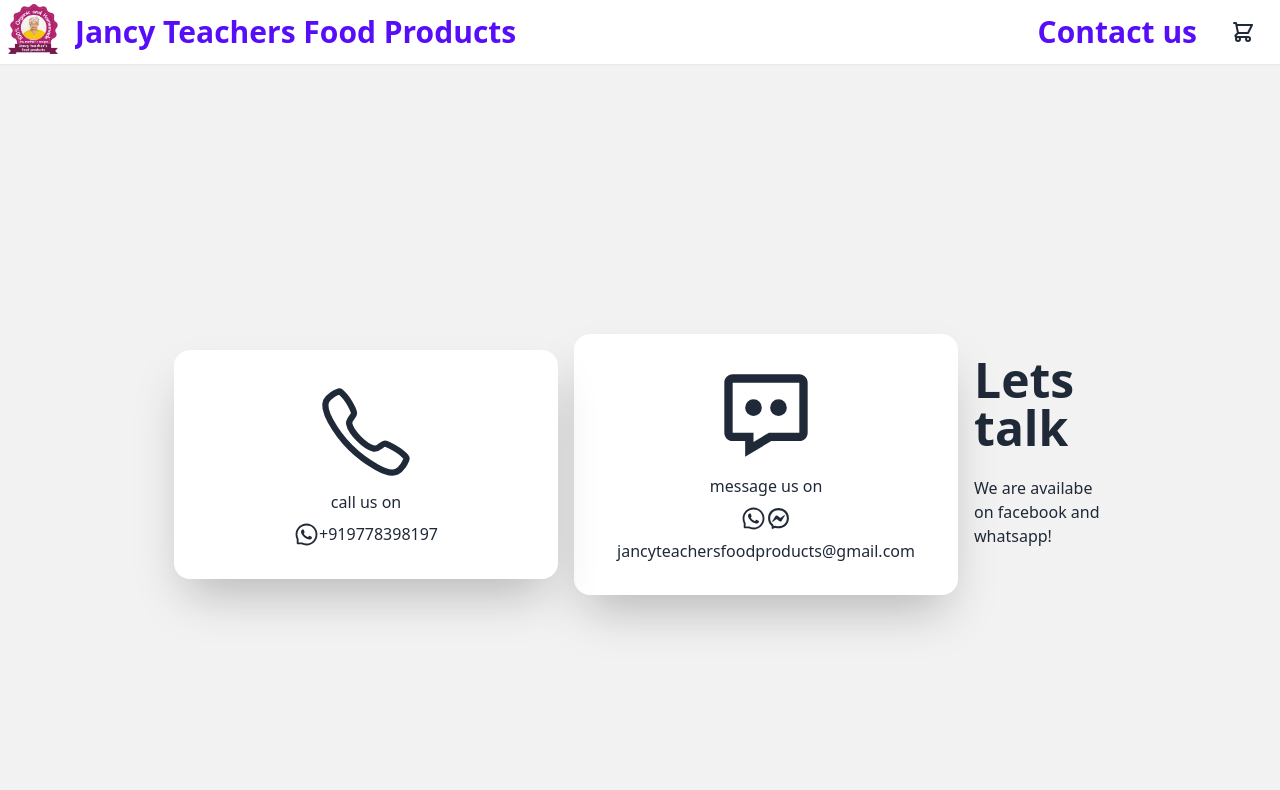
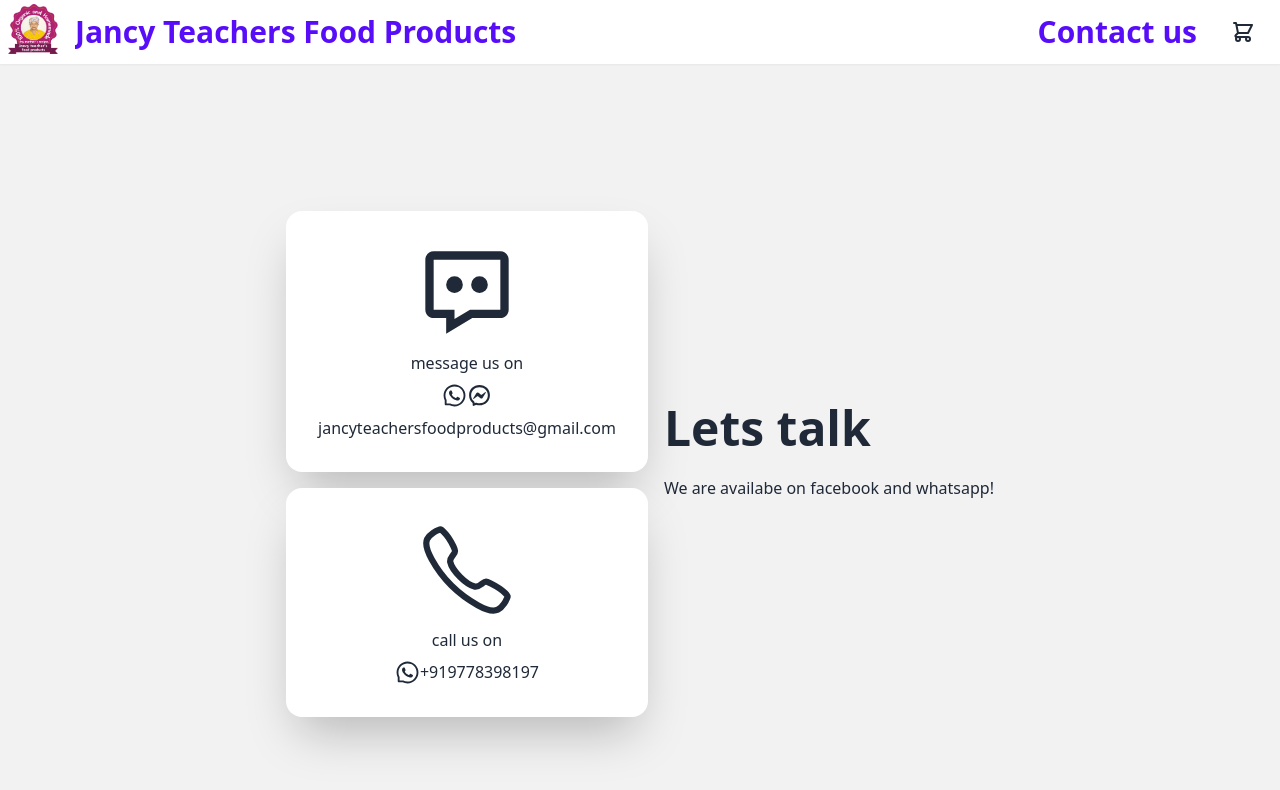
Before and after one commit to gex7777/ecommerce, a Next.js app: page /support in a window 1280 px wide. Shown: the top 790 px of the page. Built offline with nearby package versions, Linux system fonts and the light colour scheme; no server answers.

Commit message:
fix alignment containfo

```diff
--- a/components/ContactInfo.jsx
+++ b/components/ContactInfo.jsx
@@ -11,6 +11,7 @@ const ContactInfo = () => {
           <h1 className="text-5xl font-bold">Lets talk</h1>
           <p className="py-6">We are availabe on facebook and whatsapp!</p>
         </div>
+        <div className="flex flex-col justify-between gap-4">
           <div className="card flex-shrink-0 w-full max-w-sm shadow-2xl bg-base-100">
             <div className="card-body text-center">
               <div className="self-center">
@@ -66,6 +67,7 @@ const ContactInfo = () => {
           </div>
         </div>
       </div>
+    </div>
   );
 };
 
```
Lines whose indentation alone changed are shown as unchanged.
